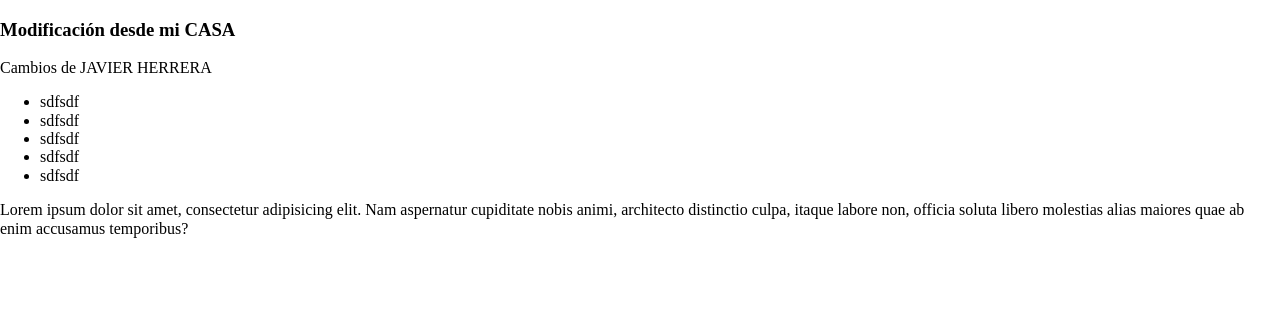
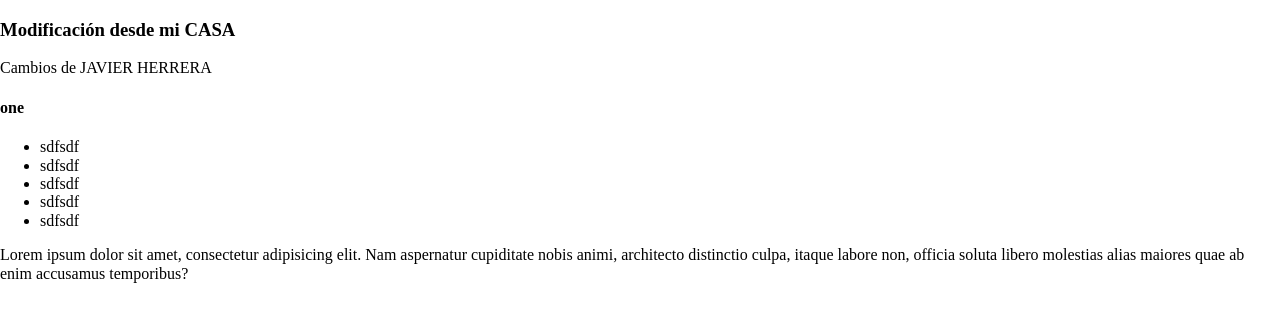
Before and after one commit to javi-dh/probando-git, a plain HTML site: page index.html in a window 1280 px wide. Shown: the part 61-382 px from the top of the page. Drawn offline with Linux system fonts and the light colour scheme.

Commit message:
Change in index

```diff
--- a/index.html
+++ b/index.html
@@ -9,6 +9,7 @@
 		<h1>Index</h1>
 		<h3>Modificación desde mi CASA</h3>
 		<p>Cambios de JAVIER HERRERA</p>
+		<h4>one</h4>
 		<ul>
 			<li>sdfsdf</li>
 			<li>sdfsdf</li>
```
